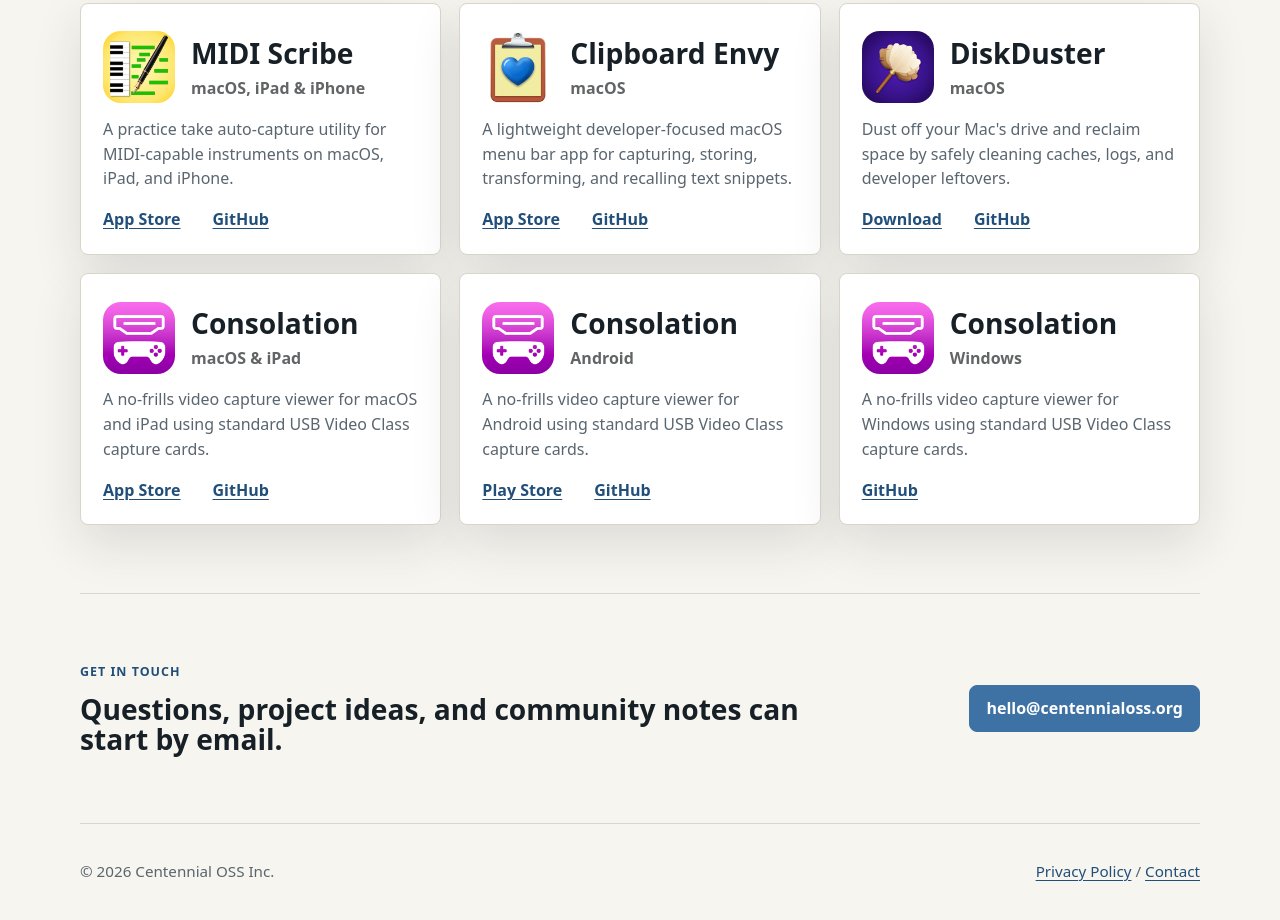
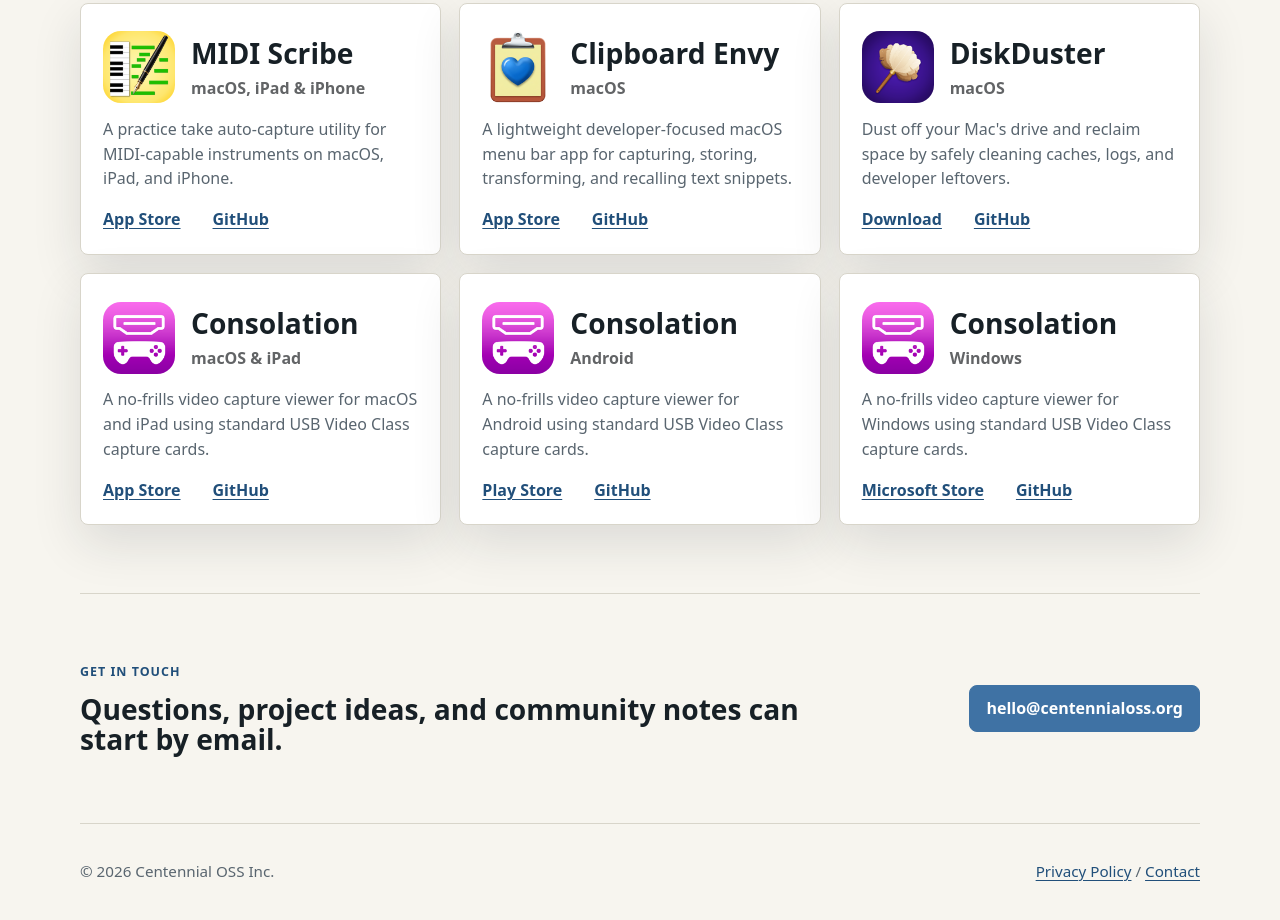
Before and after one commit to centennial-oss/centennial-oss.github.io, a plain HTML site: page index.html in a window 1280 px wide. Shown: the part 1273-2193 px from the top of the page. Drawn offline with Linux system fonts and the light colour scheme.

Commit message:
link to microsoft store
Signed-off-by: James Ranson <james@ranson.org>

```diff
--- a/index.html
+++ b/index.html
@@ -204,6 +204,7 @@
             <div class="app-card-body">
               <p>A no-frills video capture viewer for Windows using standard USB Video Class capture cards.</p>
               <div class="app-links">
+                <a href="https://apps.microsoft.com/detail/9N96T6XGBFTF">Microsoft Store</a>
                 <a href="https://github.com/centennial-oss/consolation-windows">GitHub</a>
               </div>
             </div>
```
